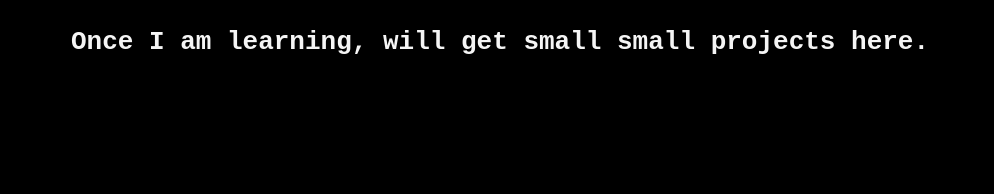
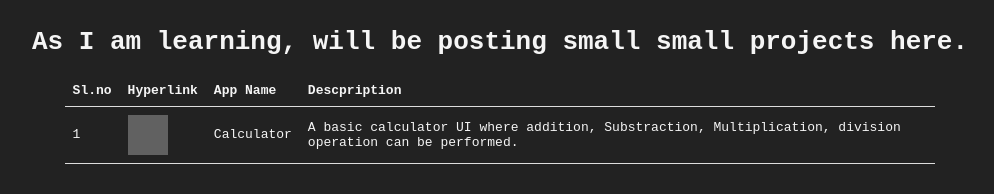
Before and after one commit to vikash-git/Mylearnings, a plain HTML site: page mywork.html in a window 1280 px wide. Shown: the whole page, without its empty margins (140-1134 px from the left). Drawn offline with Linux system fonts and the light colour scheme; grey boxes are pictures that could not be loaded.

Commit message:
my first project

```diff
--- a/mywork.css
+++ b/mywork.css
@@ -1,12 +1,45 @@
-body
+.myworkpage
 {
-    background-color: black;
-    color: whitesmoke;
+    /* background-color: black;
+    color: whitesmoke; */
     margin: 10px;
     font-family: monospace;
     display: flex;
     flex-direction: column;
     justify-content: center;
     align-items: center;
+    text-align: center;
 
 }
+body{
+    background-color: rgb(34, 34, 34);
+    color: whitesmoke;
+}
+
+.img_calc{
+    height: 40px;
+    width: 40px;
+
+        -webkit-filter: invert(1);
+        filter: invert(1);
+
+}
+.pro_table {
+    border-collapse: collapse;
+    width: 70%;
+  }
+
+
+ th {
+    padding: 8px;
+    text-align: left;
+    border-bottom: 1px solid #ddd;
+  }
+
+  td{
+    padding: 8px;
+    text-align: left;
+    border-bottom: 1px solid #ddd;
+  }
+
+  tr:hover {background-color: rgb(23, 107, 107);}
--- a/mywork.html
+++ b/mywork.html
@@ -1,15 +1,36 @@
 <html>
     <head>
-        <meta name="viewport" content="width=device-width, initial-scale=1">
+
+       <meta name="viewport" content="width=device-width, initial-scale=1">
        <link href="mywork.css" rel="stylesheet">
        <title>My Work Page</title>
     </head>
 <body>
     <header class="myworkpage">
-        <div >
-            <h1>Once I am learning, will get small small projects here. </h1>
+        <h1>As I am learning, will be posting small small projects here. </h1>
 
-        </div>
+
+        <table class="pro_table">
+            <tr class="pro_row">
+               <th class="pro_head">Sl.no</th>
+               <th class="pro_head">Hyperlink</thclass="pro_head">
+               <th class="pro_head">App Name</th>
+               <th class="pro_head">Descpription</th class="pro_head">
+            </tr>
+            <tr>
+               <td class="pro_col">1</td>
+                <td class="pro_col">
+                    <div class="Calculator">
+                        <a href="calculator.html">
+                            <img class="img_calc" src="https://cdn3.iconfinder.com/data/icons/education-133/500/366-512.png" border="0"></a>
+                    </div>
+                </td>
+               <td class="pro_col">Calculator</td>
+               <td class="pro_col">A basic calculator UI where addition, Substraction, Multiplication, division operation can be performed.</td>
+            </tr>
+
+         </table>
+
     </header>
 </body>
 </html>
```
Also changed, not shown: calculator.html (added, +3 -0 lines), index.html (+0 -1 lines).
